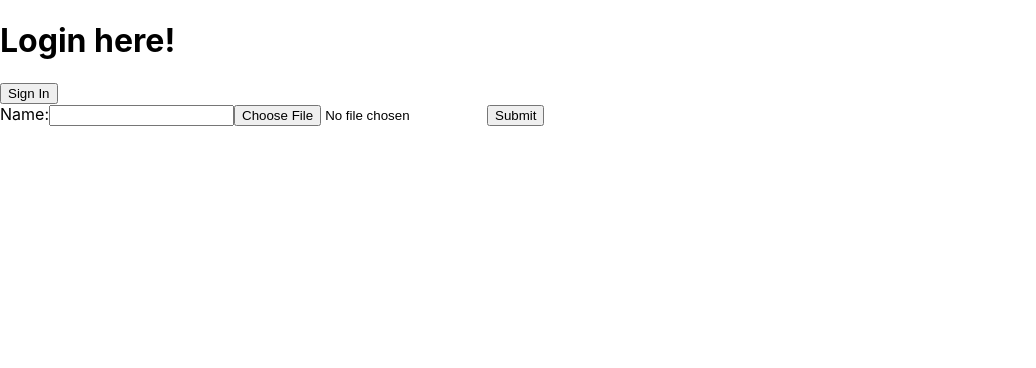
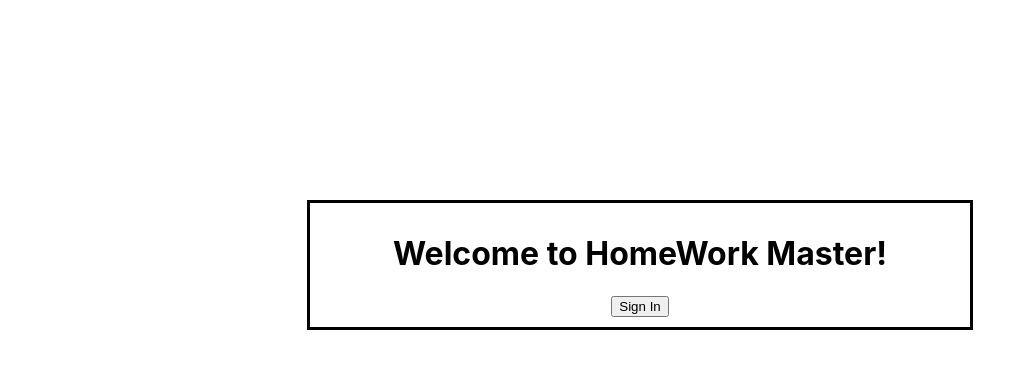
Before and after one commit to fakedann/personal-f, a React (Create React App) app in the folder simple-app/: page / in a window 1280 px wide. Shown: the top 368 px of the page, without its empty margins (0-1036 px from the left). Built offline with nearby package versions, Linux system fonts and the light colour scheme; no server answers.

Commit message:
Start css layout of initial page

```diff
--- a/simple-app/src/App.css
+++ b/simple-app/src/App.css
@@ -2,37 +2,10 @@
   text-align: center;
 }
 
-.App-logo {
-  height: 40vmin;
-  pointer-events: none;
+.loginBox {
+  margin: auto;
+  width: 50%;
+  border: 3px solid black;
+  padding: 10px;
+  margin-top: 200px;
 }
-
-@media (prefers-reduced-motion: no-preference) {
-  .App-logo {
-    animation: App-logo-spin infinite 20s linear;
-  }
-}
-
-.App-header {
-  background-color: #282c34;
-  min-height: 100vh;
-  display: flex;
-  flex-direction: column;
-  align-items: center;
-  justify-content: center;
-  font-size: calc(10px + 2vmin);
-  color: white;
-}
-
-.App-link {
-  color: #61dafb;
-}
-
-@keyframes App-logo-spin {
-  from {
-    transform: rotate(0deg);
-  }
-  to {
-    transform: rotate(360deg);
-  }
-}
--- a/simple-app/src/App.js
+++ b/simple-app/src/App.js
@@ -1,3 +1,4 @@
+import './App.css';
 import { useAuth0 } from '@auth0/auth0-react';
 import { useState } from 'react';
 import LoginButton from './LoginButton';
@@ -11,7 +12,6 @@ function App() {
 
   })
   const [image, setImage] = useState('')
-  const [holder, setHolder] = useState('')
 
   function handleImage(event){
     console.log(event.target.files[0])
@@ -51,7 +51,8 @@ function App() {
 
   return (
     <div className="App">
-      <h1>Login here!</h1>
+      <div className="loginBox">
+        <h1 id="hola">Welcome to HomeWork Master!</h1>
           {error && <p>Authentication error!</p>}
           {!error && isLoading && <p>Loading!</p>}
           {!error && !isLoading && (
@@ -61,8 +62,9 @@ function App() {
               <LogoutButton />
             </div>
           )}
+      </div>
 
-      <form onSubmit={handleSubmit}>
+      {/* <form onSubmit={handleSubmit}>
         <label>Name:</label>
         <input
           type="text"
@@ -73,8 +75,8 @@ function App() {
         <input type="file" name="file" encType="multipart/form-data" onChange={handleImage}/>
 
         <button id="submit" type="submit">Submit</button>
-      </form>
-      <img src={holder}/>
+      </form> */}
+
     </div>
   );
 }
```
Also changed, not shown: 1 other file (tests, documents, lock files or other folders). Lines whose indentation alone changed are shown as unchanged.
